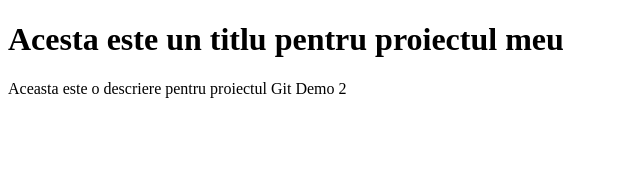
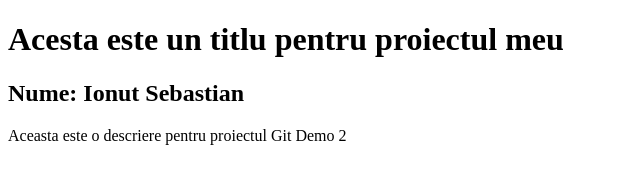
Before and after one commit to IonutSebastian9/Git-demo-2-, a plain HTML site: page index.html in a window 1280 px wide. Shown: the whole page, without its empty margins (0-640 px from the left). Drawn offline with Linux system fonts and the light colour scheme.

Commit message:
Am adaugat un nume

```diff
--- a/index.html
+++ b/index.html
@@ -7,6 +7,7 @@
 </head>
 <body>
    <h1>Acesta este un titlu pentru proiectul meu</h1>
+   <h2>Nume: Ionut Sebastian</h2>
    <p>Aceasta este o descriere pentru proiectul Git Demo 2</p>
 </body>
 </html>
```
